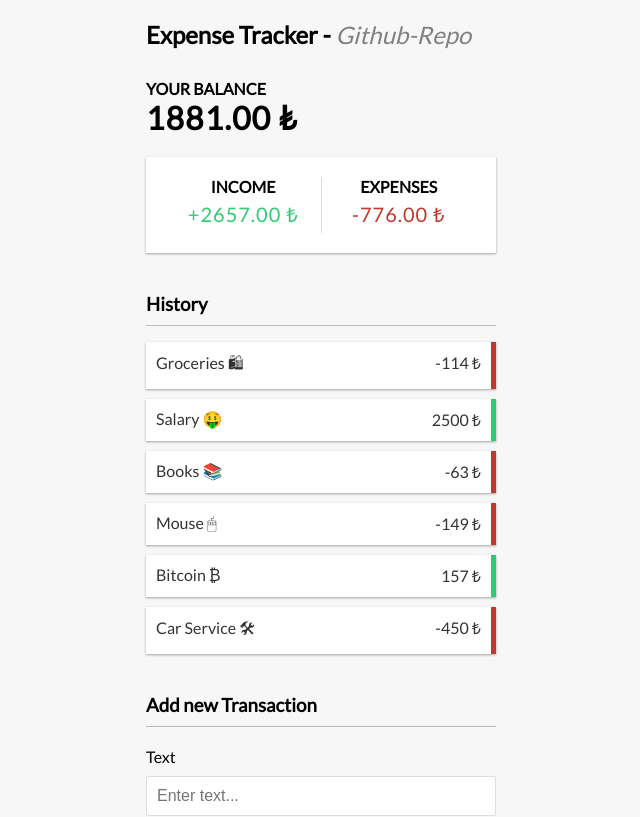
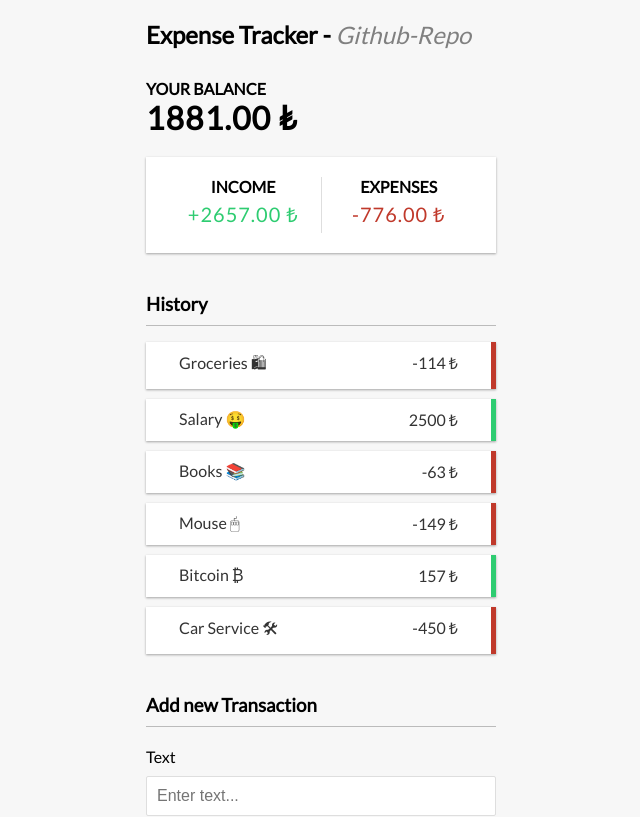
Before and after one commit to ugurkiymetli/react-expanse-tracker, a React (Create React App) app: page / in a window 1280 px wide. Shown: the top 817 px of the page, without its empty margins (319-959 px from the left). Built offline with nearby package versions, Linux system fonts and the light colour scheme.

Commit message:
Delete button fixed, now shows up in list item left to the transaction text. Fixed initalValues.

```diff
--- a/src/App.css
+++ b/src/App.css
@@ -128,7 +128,7 @@ input[type="number"] {
   display: flex;
   justify-content: space-between;
   position: relative;
-  padding: 10px;
+  padding: 10px 33px;
   margin: 10px 0;
 }
 
@@ -142,16 +142,16 @@ input[type="number"] {
 
 .delete-btn {
   cursor: pointer;
-  background-color: #e74c3c;
+  background-color: #ed3623;
   border: 0;
   color: #fff;
-  font-size: 20px;
+  font-size: 16px;
   line-height: 20px;
   padding: 2px 5px;
   position: absolute;
   top: 50%;
   left: 0;
-  transform: translate(-100%, -50%);
+  transform: translate(40%, -50%);
   opacity: 0;
   transition: opacity 0.3s ease;
 }
--- a/src/Context/GlobalContext.js
+++ b/src/Context/GlobalContext.js
@@ -8,7 +8,7 @@ const initialState = {
     { id: 3, text: "Books 📚", amount: -63 },
     { id: 4, text: "Mouse 🖱", amount: -149 },
     { id: 5, text: "Bitcoin ₿", amount: 157 },
-    { id: 5, text: "Car Service 🛠", amount: -450 },
+    { id: 6, text: "Car Service 🛠", amount: -450 },
   ],
 };
 
--- a/src/Transaction/Transaction-Item/index.js
+++ b/src/Transaction/Transaction-Item/index.js
@@ -5,14 +5,14 @@ function TransactionItem({ transaction }) {
 
   return (
     <li className={transaction.amount > 0 ? "plus" : "minus"}>
-      {transaction.text}
-      <span> {transaction.amount} ₺ </span>
       <button
         className="delete-btn"
         onClick={() => deleteTransaction(transaction.id)}
       >
-        x
+        X
       </button>
+      {transaction.text}
+      <span> {transaction.amount} ₺ </span>
     </li>
   );
 }
```
